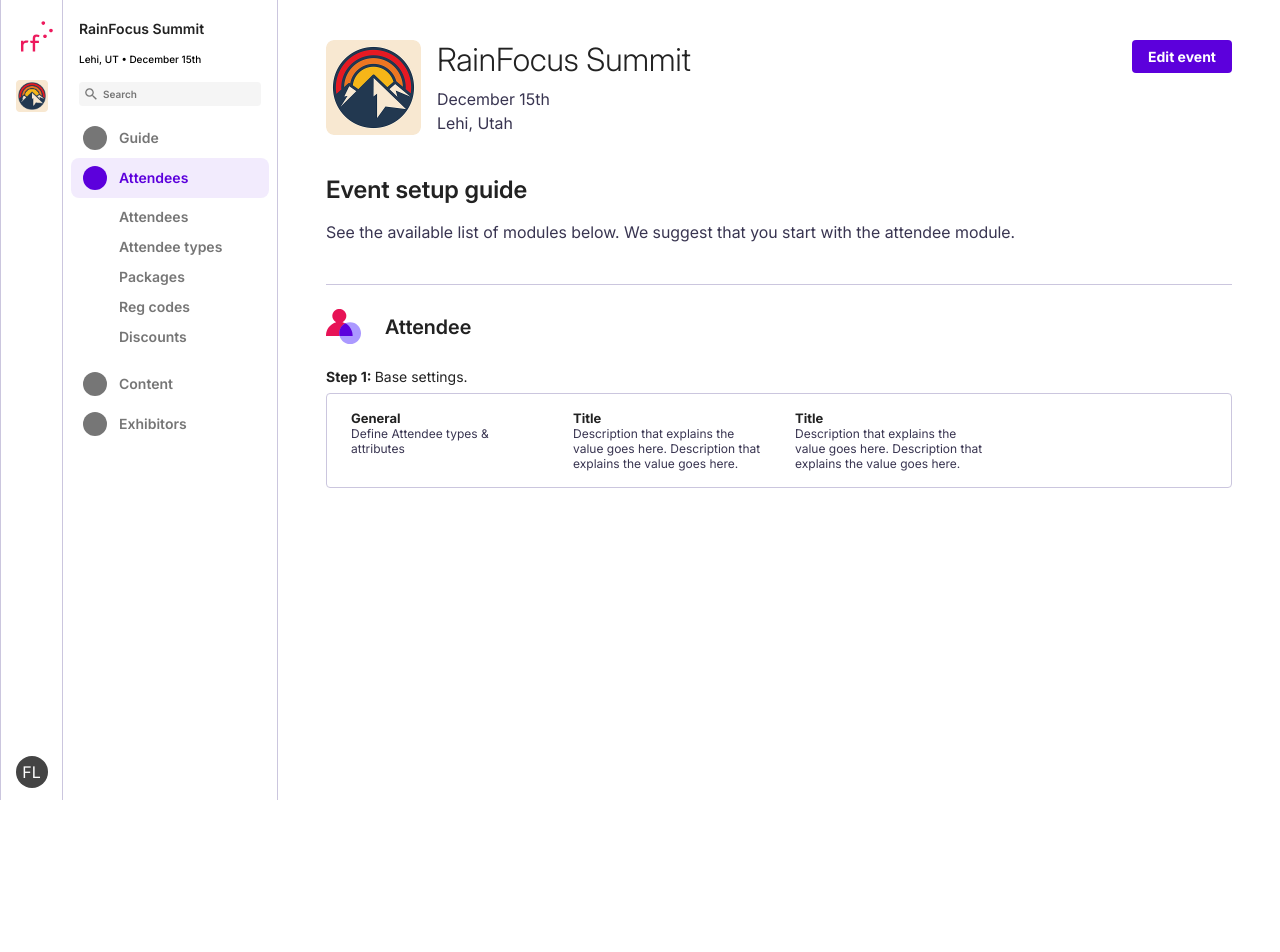
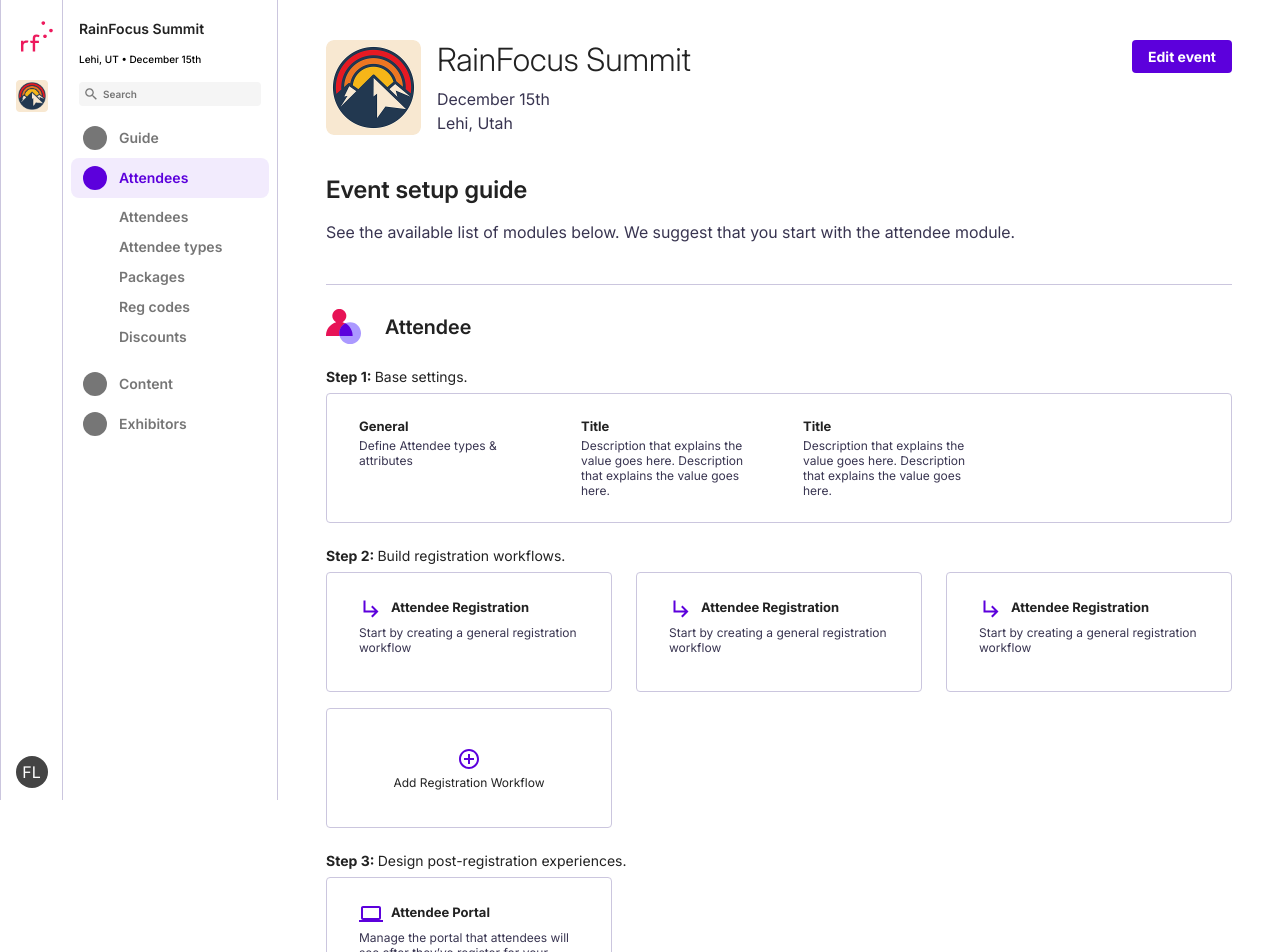
Before and after one commit to MFlanagan7/rainfocus-ui-challenge, a React (Vite) app: page / in a window 1280 px wide. Shown: the top 952 px of the page. Before the commit the page ends 800 px from the top, so only its background shows below. Built offline with nearby package versions, Linux system fonts and the light colour scheme.

Commit message:
Refactor cards into Card component with themeable icons

```diff
--- a/src/App.module.scss
+++ b/src/App.module.scss
@@ -56,28 +56,56 @@
     height: 35px;
     width: 35px;
 }
-.step1Section {
+.step {
     display: flex;
     flex-direction: column;
     gap: var(--space-2);
 }
-.step1Header {
+.stepHeader {
     @include text(paragraph-admin);
 }
 .headerText {
     font-weight: 400;
 }
 .step1Body {
-    border: 1px solid var(--color-border);
-    border-radius: var(--radius-sm);
-    padding: var(--space-4) var(--space-6);
+    @include card-box(var(--space-4) var(--space-6));
     display: grid;
     grid-template-columns: 1fr 1fr 1fr 1fr;
     gap: var(--space-8);
 }
+.step1Card {
+    padding: var(--space-2);
+}
 .cardTitle {
     @include text(card-title);
+    margin-bottom: var(--space-1);
 }
 .cardBody {
     @include text(card-description)
 }
+.cardGrid {
+    display: grid;
+    grid-template-columns: 1fr 1fr 1fr;
+    gap: var(--space-4) var(--space-6);
+}
+.step2CardButton {
+    @include card-box;
+    min-height: 120px;
+    background: var(--color-surface);
+    color: var(--color-text-heading);
+
+    &:hover {
+        background: var(--color-primary-subtle);
+        cursor: pointer;
+    }
+}
+.step2CardDefault {
+    display: flex;
+    flex-direction: column;
+    align-items: center;
+    gap: var(--space-1);
+}
+.icon {
+    color: var(--color-primary);
+    display: flex;
+}
--- a/src/App.tsx
+++ b/src/App.tsx
@@ -3,8 +3,18 @@ import Rail from "./components/Rail/Rail";
 import Sidebar from "./components/Sidebar/Sidebar";
 import { events } from './data/events';
 import attendee from './assets/graphics/attendee.svg'
+import Card from './components/Card/Card';
+import AddCircleIcon from './components/icons/AddCircleIcon';
+import ArrowIcon from './components/icons/ArrowIcon';
+import ComputerIcon from './components/icons/ComputerIcon';
 
 const current = events[0]
+
+const cardData = [
+  { id: 1, title: 'Attendee Registration', body: 'Start by creating a general registration workflow' },
+  { id: 2, title: 'Attendee Registration', body: 'Start by creating a general registration workflow' },
+  { id: 3, title: 'Attendee Registration', body: 'Start by creating a general registration workflow' },
+]
 
 function App() {
   return (
@@ -14,14 +24,14 @@ function App() {
       <main className={styles.main}>
         <header className={styles.header}>
           <img className={styles.logo} src={current.logoUrl} alt='' />
-          <div className={styles.headerDetails}>
+          <div>
             <h1 className={styles.eventHeadline}>{current.name}</h1>
             <p>{current.date}</p>
             <p>{current.city}, {current.state}</p>
           </div>
           <button className={styles.button} type='button'>Edit event</button>
         </header>
-        <section className={styles.section1}>
+        <section>
           <h2 className={styles.pageHeadline}>Event setup guide</h2>
           <p>See the available list of modules below. We suggest that you start with the attendee module.</p>
         </section>
@@ -30,29 +40,43 @@ function App() {
             <img className={styles.attendeeIcon} src={attendee} alt='' />
             <h3>Attendee</h3>
           </header>
-          <section className={styles.step1Section}>
-            <h4 className={styles.step1Header}>Step 1: <span className={styles.headerText}>Base settings.</span></h4>
+          <section className={styles.step}>
+            <h4 className={styles.stepHeader}>Step 1: <span className={styles.headerText}>Base settings.</span></h4>
             <div className={styles.step1Body}>
-              <div>
+              <div className={styles.step1Card}>
                 <h5 className={styles.cardTitle}>General</h5>
                 <p className={styles.cardBody}>Define Attendee types & attributes</p>
               </div>
-              <div>
+              <div className={styles.step1Card}>
                 <h5 className={styles.cardTitle}>Title</h5>
                 <p className={styles.cardBody}>Description that explains the value goes here. Description that explains the value goes here. </p>
               </div>
-              <div>
+              <div className={styles.step1Card}>
                 <h5 className={styles.cardTitle}>Title</h5>
                 <p className={styles.cardBody}>Description that explains the value goes here. Description that explains the value goes here. </p>
               </div>
             </div>
+          </section>
+          <section className={styles.step}>
+            <h4 className={styles.stepHeader}>Step 2: <span className={styles.headerText}>Build registration workflows.</span></h4>
+            <div className={styles.cardGrid}>
+              {cardData.map( (card) => (
+                <Card icon={<ArrowIcon />} title={card.title} body={card.body} />
 
+              ))}
+              <button className={styles.step2CardButton} type='button'>
+                <span className={styles.step2CardDefault}>
+                  <span className={styles.icon}><AddCircleIcon /></span>
+                  <span className={styles.cardBody}>Add Registration Workflow</span>
+                </span>
+              </button>
+            </div>
           </section>
-          <section className={styles.step2}>
-
-          </section>
-          <section className={styles.step3}>
-
+          <section className={styles.step}>
+            <h4 className={styles.stepHeader}>Step 3: <span className={styles.headerText}>Design post-registration experiences.</span></h4>
+            <div className={styles.cardGrid}>
+              <Card icon={<ComputerIcon />} title='Attendee Portal' body="Manage the portal that attendees will see after they’ve register for your event." />
+            </div>
           </section>
         </section>
       </main>
--- /dev/null
+++ b/src/components/Card/Card.module.scss
@@ -0,0 +1,24 @@
+@use '../../styles/mixins' as *;
+
+.stepCard {
+    @include card-box;
+    min-height: 120px;
+}
+.stepCardHeader {
+    @include text(card-title);
+    display: flex;
+    align-items: center;
+    gap: var(--space-2);
+    padding-bottom: var(--space-1);
+}
+.icon {
+    color: var(--color-primary);
+    display: flex;
+}
+.cardTitle {
+    @include text(card-title);
+    margin-bottom: var(--space-1);
+}
+.cardBody {
+    @include text(card-description)
+}
--- /dev/null
+++ b/src/components/Card/Card.tsx
@@ -0,0 +1,22 @@
+import type { ReactNode } from 'react'
+import styles from './Card.module.scss'
+
+type CardProps = {
+    icon: ReactNode,
+    title: string,
+    body: string,
+}
+
+const Card = ({ icon, title, body }: CardProps) => {
+    return (
+        <div className={styles.stepCard}>
+            <header className={styles.stepCardHeader}>
+                <span className={styles.icon}>{icon}</span>
+                <h5 className={styles.cardTitle}>{title}</h5>
+            </header>
+            <p className={styles.cardBody}>{body}</p>
+        </div>
+    )
+}
+
+export default Card
--- /dev/null
+++ b/src/components/icons/AddCircleIcon.tsx
@@ -0,0 +1,7 @@
+const AddCircleIcon = () => (
+    <svg width="24" height="24" viewBox="0 0 24 24" fill="none" aria-hidden="true" focusable="false">
+        <path d="M13 7H11V11H7V13H11V17H13V13H17V11H13V7ZM12 2C6.48 2 2 6.48 2 12C2 17.52 6.48 22 12 22C17.52 22 22 17.52 22 12C22 6.48 17.52 2 12 2ZM12 20C7.59 20 4 16.41 4 12C4 7.59 7.59 4 12 4C16.41 4 20 7.59 20 12C20 16.41 16.41 20 12 20Z" fillRule="evenodd" clipRule="evenodd" fill="currentColor" />
+    </svg>
+)
+
+export default AddCircleIcon
--- /dev/null
+++ b/src/components/icons/ArrowIcon.tsx
@@ -0,0 +1,7 @@
+const ArrowIcon = () => (
+    <svg width="24" height="24" viewBox="0 0 24 24" fill="none" aria-hidden="true" focusable="false">
+        <path d="M19.5 14.5L13.5 20.5L12.08 19.08L15.67 15.5H4.5V3.5H6.5V13.5H15.67L12.08 9.92L13.5 8.5L19.5 14.5Z" fillRule="evenodd" clipRule="evenodd" fill="currentColor" />
+    </svg>
+)
+
+export default ArrowIcon
--- /dev/null
+++ b/src/components/icons/ComputerIcon.tsx
@@ -0,0 +1,7 @@
+const ComputerIcon = () => (
+    <svg width="24" height="24" viewBox="0 0 24 24" fill="none" aria-hidden="true" focusable="false">
+        <path d="M20 18C21.1 18 21.99 17.1 21.99 16L22 6C22 4.9 21.1 4 20 4H4C2.9 4 2 4.9 2 6V16C2 17.1 2.9 18 4 18H0V20H24V18H20ZM4 6H20V16H4V6Z" fillRule="evenodd" clipRule="evenodd" fill="currentColor" />
+    </svg>
+)
+
+export default ComputerIcon
--- a/src/styles/_mixins.scss
+++ b/src/styles/_mixins.scss
@@ -42,3 +42,9 @@ $breakpoints: (
         @content;
     }
 }
+
+@mixin card-box($padding: var(--card-padding)) {
+    border: 1px solid var(--color-border);
+    border-radius: var(--radius-sm);
+    padding: $padding;
+}
```
